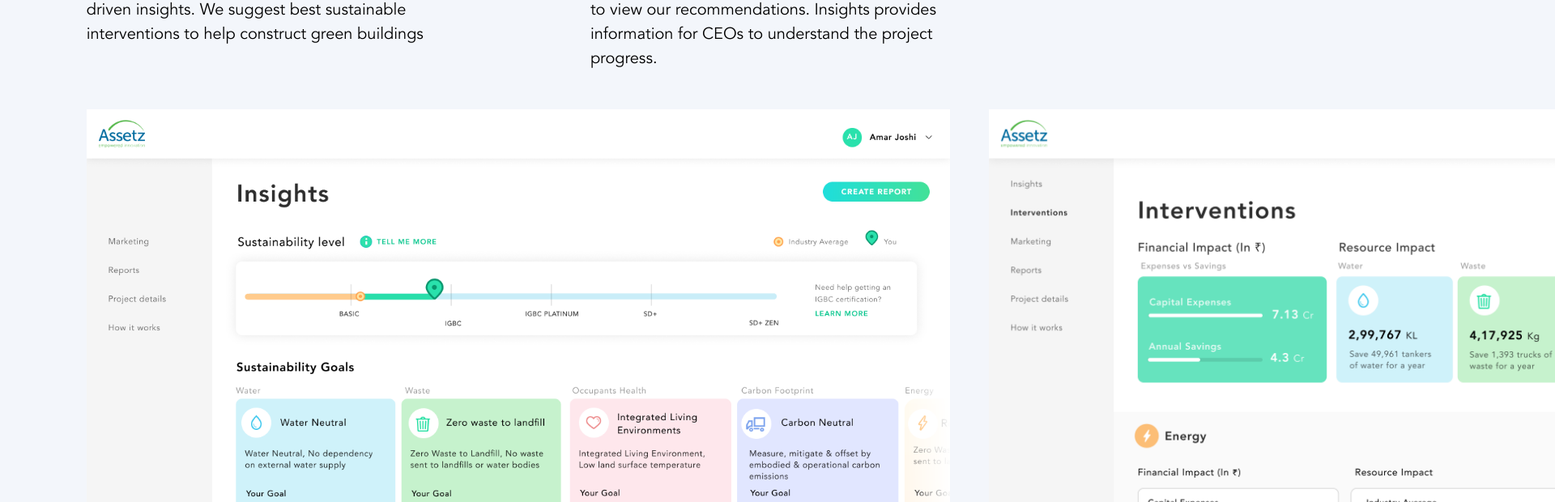
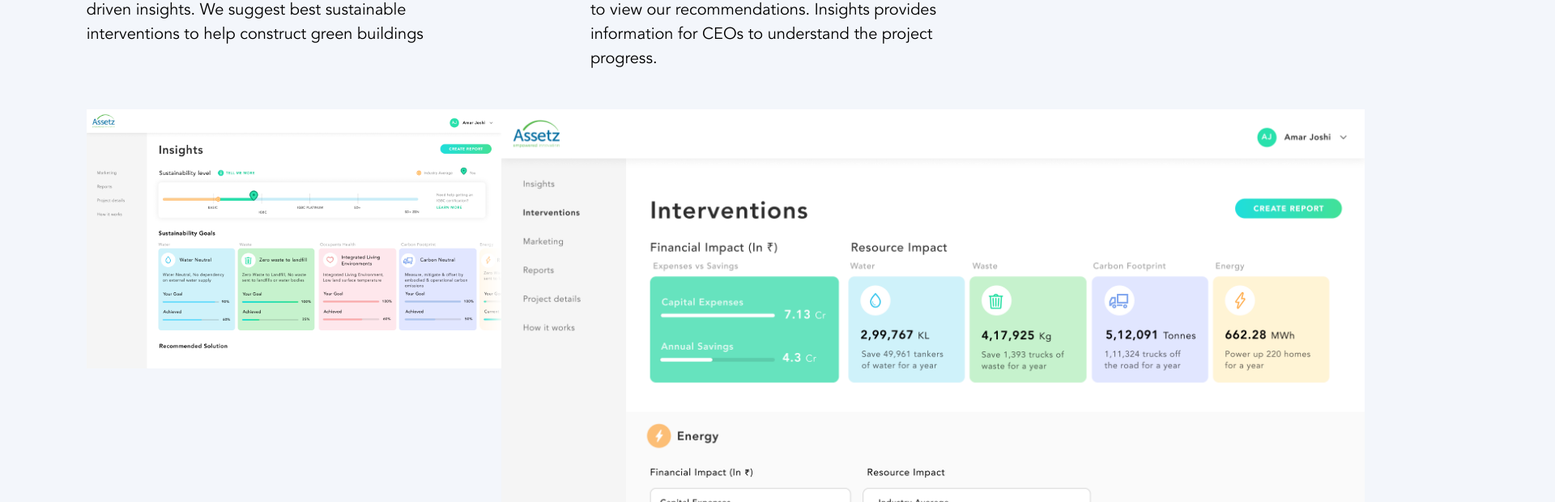
Before and after one commit to Rishab2000/Design-Portfolio, a React (Create React App) app: page /#/sdplus in a window 1280 px wide. Shown: the part 2256-2876 px from the top of the page at 81% size, 1920 px wide, since content can reach past the window. Built offline with nearby package versions, Linux system fonts and the light colour scheme.

Commit message:
fix chrome and safari image bug

```diff
--- a/src/content/sdplus/sdplus.js
+++ b/src/content/sdplus/sdplus.js
@@ -61,14 +61,14 @@ const SdPlus = () => {
             provides information for CEOs to understand the project progress."
           />
         </div>
-        <div className="flex flex-col lg:flex-row w-full gap-8 lg:gap-12 mb-8">
+        <div className="flex flex-col items-start justify-between gap-8 lg:gap-0 lg:flex-row w-full  mb-8">
           <img
             src={
               process.env.PUBLIC_URL +
               "/images/sdplus-project/wireframes/pre/Insights_Unscrolled_1x.png"
             }
             alt="temp"
-            className="w-full"
+            className="w-full lg:w-context-images"
           />
           <img
             src={
@@ -76,7 +76,7 @@ const SdPlus = () => {
               "/images/sdplus-project/wireframes/pre/Interventions.png"
             }
             alt="temp"
-            className="w-full"
+            className="w-full lgkllj :w-context-images"
           />
         </div>
       </ProjectSubDescContainer>
--- a/tailwind.config.js
+++ b/tailwind.config.js
@@ -14,7 +14,7 @@ module.exports = {
         "-10": "-10",
       },
       width: {
-
+        "context-images": '48%',
         99: "22rem",
         100: "28.1rem",
         200: "58rem",
```
